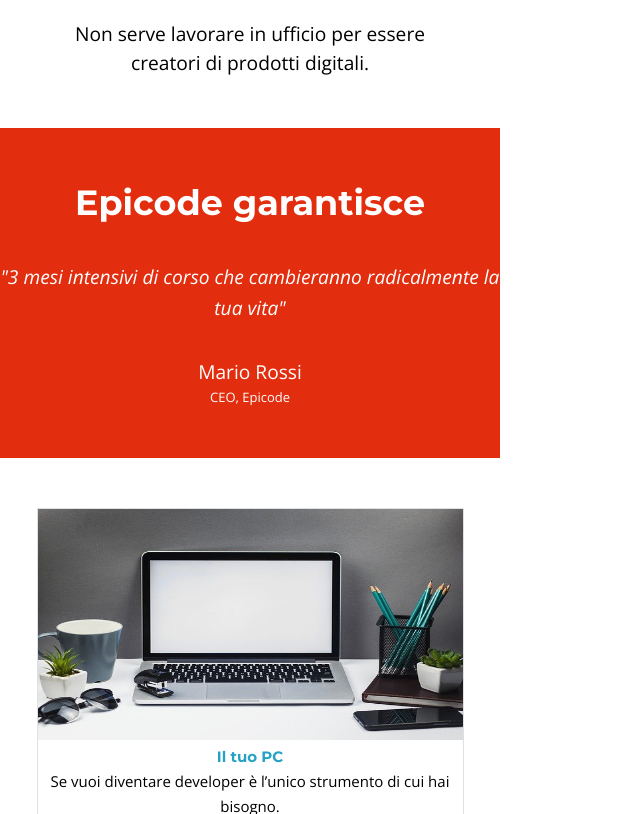
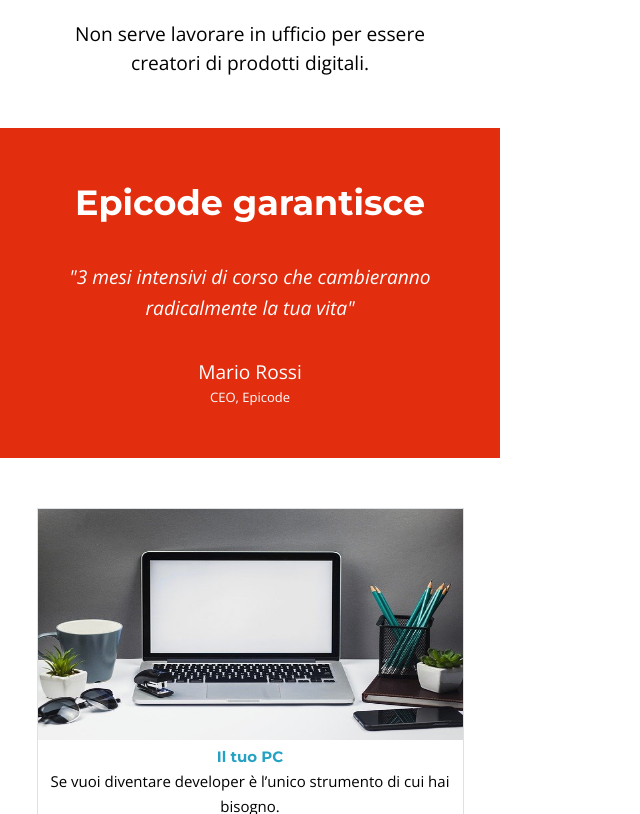
Before and after one commit to Dan131195/Progetto-settimana-1, a plain HTML site: page index.html in a window 1280 px wide. Shown: the part 1520-2334 px from the top of the page, without its empty margins (0-640 px from the left). Drawn offline with nearby package versions, Linux system fonts and the light colour scheme.

Commit message:
Esercizio

```diff
--- a/Assets/css/style.css
+++ b/Assets/css/style.css
@@ -38,6 +38,7 @@ header img {
 .title {
     display: table-cell;
     vertical-align: middle;
+    padding: 3%;
 }
 
 .topContent h1 {
@@ -98,7 +99,7 @@ header img {
     text-align: center;
     display: table-cell;
     vertical-align: middle;
-    margin: 15px;
+    margin: 3%;
 }
 
 .commento h2 {
@@ -108,6 +109,8 @@ header img {
 
 .firstParagraph {
     font-style: italic;
+    margin-left: 4%;
+    margin-right: 4%;
 }
 
 .thirdParagraph {
```
